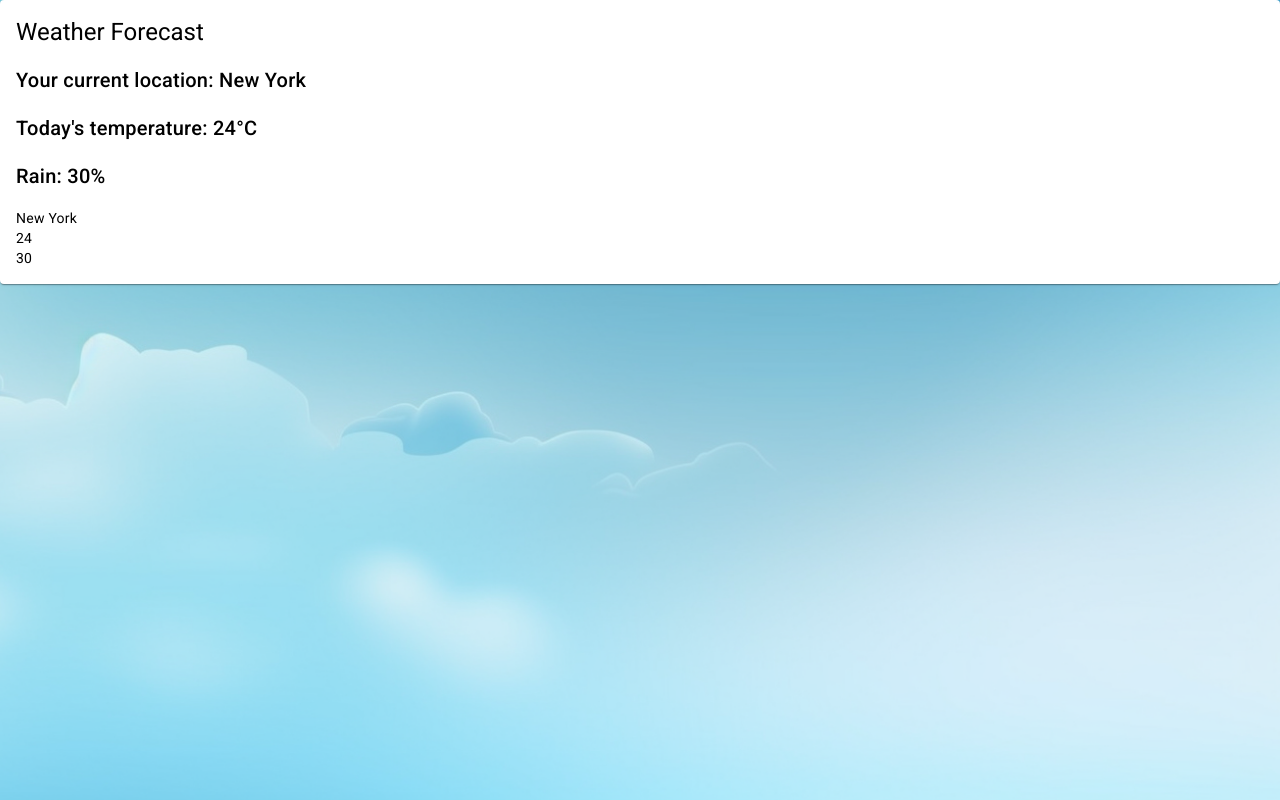
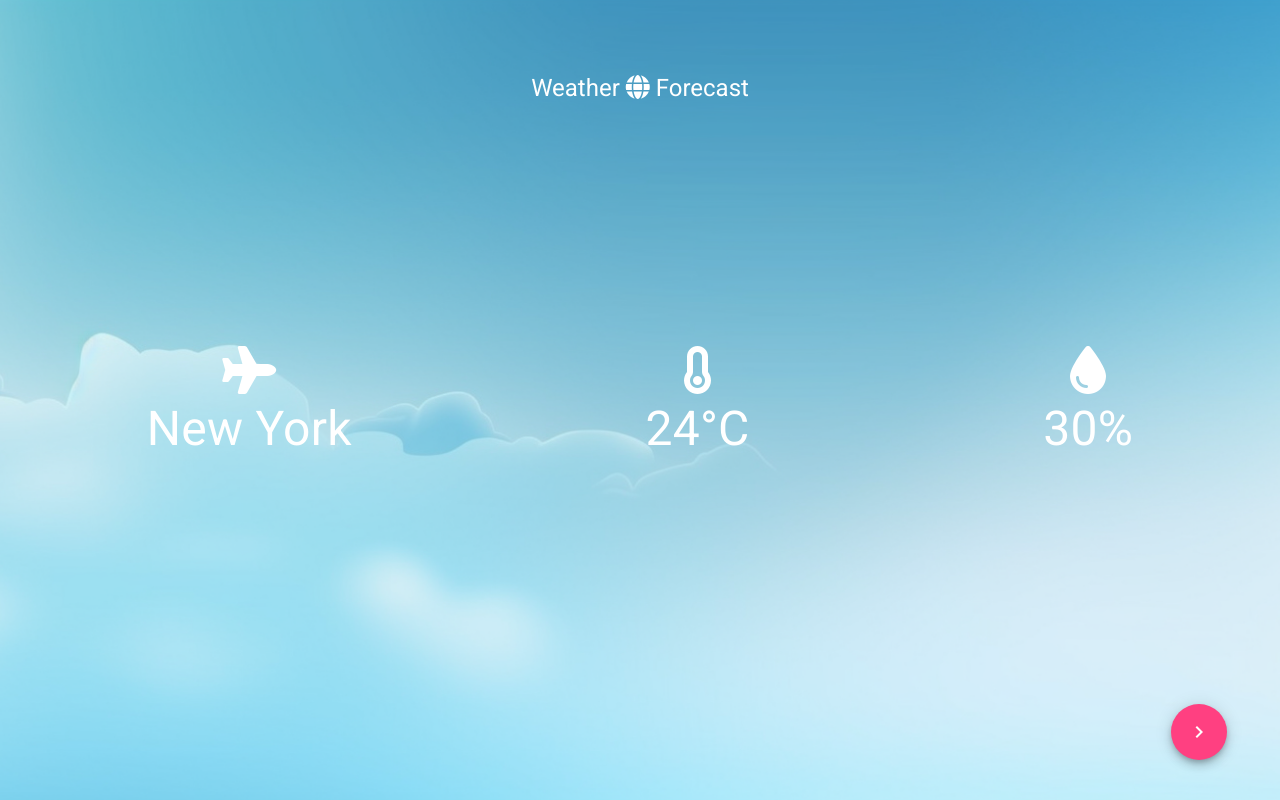
Before and after one commit to kwtsangaf/weather-app, an Angular app: page /home in a window 1280 px wide. Built offline with nearby package versions, Linux system fonts and the light colour scheme.

Commit message:
feat(page-skeleton): settle down basic UI for home page

```diff
--- a/angular.json
+++ b/angular.json
@@ -31,7 +31,8 @@
             ],
             "styles": [
               "@angular/material/prebuilt-themes/indigo-pink.css",
-              "src/styles.scss"
+              "src/styles.scss",
+              "./node_modules/@fortawesome/fontawesome-free/css/all.min.css"
             ],
             "scripts": []
           },
--- a/package.json
+++ b/package.json
@@ -20,6 +20,7 @@
     "@angular/platform-browser": "^16.0.0",
     "@angular/platform-browser-dynamic": "^16.0.0",
     "@angular/router": "^16.0.0",
+    "@fortawesome/fontawesome-free": "^6.4.0",
     "rxjs": "~7.8.0",
     "tslib": "^2.3.0",
     "zone.js": "~0.13.0"
--- a/src/app/home/home.component.html
+++ b/src/app/home/home.component.html
@@ -1,24 +1,22 @@
 <div class="container">
-  <mat-card>
-    <mat-card-header>
-      <mat-card-title><h1>Weather Forecast</h1></mat-card-title>
-    </mat-card-header>
-    <mat-card-content>
-      <h2>Your current location: {{ cityName }}</h2>
-      <h2>Today's temperature: {{ temperature }}°C</h2>
-      <h2>Rain: {{ rain }}%</h2>
+  <h1 class="title">Weather <i class="fa fa-globe" aria-hidden="true"></i> Forecast</h1>
 
-      <div class="info">
-        <div class="location">{{ cityName }}</div>
-        <div class="temperature">
-          <div></div>
-          <div>{{ temperature }}</div>
-        </div>
-        <div class="rain">
-          <div></div>
-          <div>{{ rain }}</div>
-        </div>
-      </div>
-    </mat-card-content>
-  </mat-card>
+  <div class="info">
+    <div class="location info__block">
+      <div><i class="fa fa-plane" aria-hidden="true"></i></div>
+      <div>{{ cityName }}</div>
+    </div>
+    <div class="temperature info__block">
+      <div><i class="fa fa-thermometer-empty" aria-hidden="true"></i></div>
+      <div>{{ temperature }}°C</div>
+    </div>
+    <div class="rain info__block">
+      <div><i class="fa fa-tint" aria-hidden="true"></i></div>
+      <div>{{ rain }}%</div>
+    </div>
+  </div>
+
+  <button class="button--next" mat-fab color="accent" aria-label="go to detail page">
+    <mat-icon>navigate_next</mat-icon>
+  </button>
 </div>
--- a/src/app/home/home.component.scss
+++ b/src/app/home/home.component.scss
@@ -4,4 +4,49 @@
   background-position: center;
   background-repeat: no-repeat;
   height: 100vh;
+  display: flex;
+  justify-content: center;
+  align-items: center;
+  flex-direction: column;
 }
+
+.info {
+  display: flex;
+  width: 100%;
+  justify-content: space-around;
+  font-size: 3rem;
+
+  > div {
+    line-height: initial;
+  }
+}
+
+h1.title {
+  position: absolute;
+  top: 3em;
+}
+
+.info__block {
+  display: flex;
+  flex-direction: column;
+
+  > div {
+    align-self: center;
+  }
+}
+
+.button--next {
+  position: absolute;
+  bottom: 3em;
+  right: 4em;
+}
+
+@media screen and (max-width: 768px) {
+  .info {
+    flex-direction: column;
+  }
+
+  .info__block {
+    padding: 1em;
+  }
+}
--- a/src/styles.scss
+++ b/src/styles.scss
@@ -1,6 +1,7 @@
 /* You can add global styles to this file, and also import other style files */
 html, body {
   margin: 0;
+  color: white;
 }
 
 html, body { height: 100%; }
```
Also changed, not shown: src/app/app.module.ts (+10 -6 lines), 1 other file (tests, documents, lock files or other folders).
